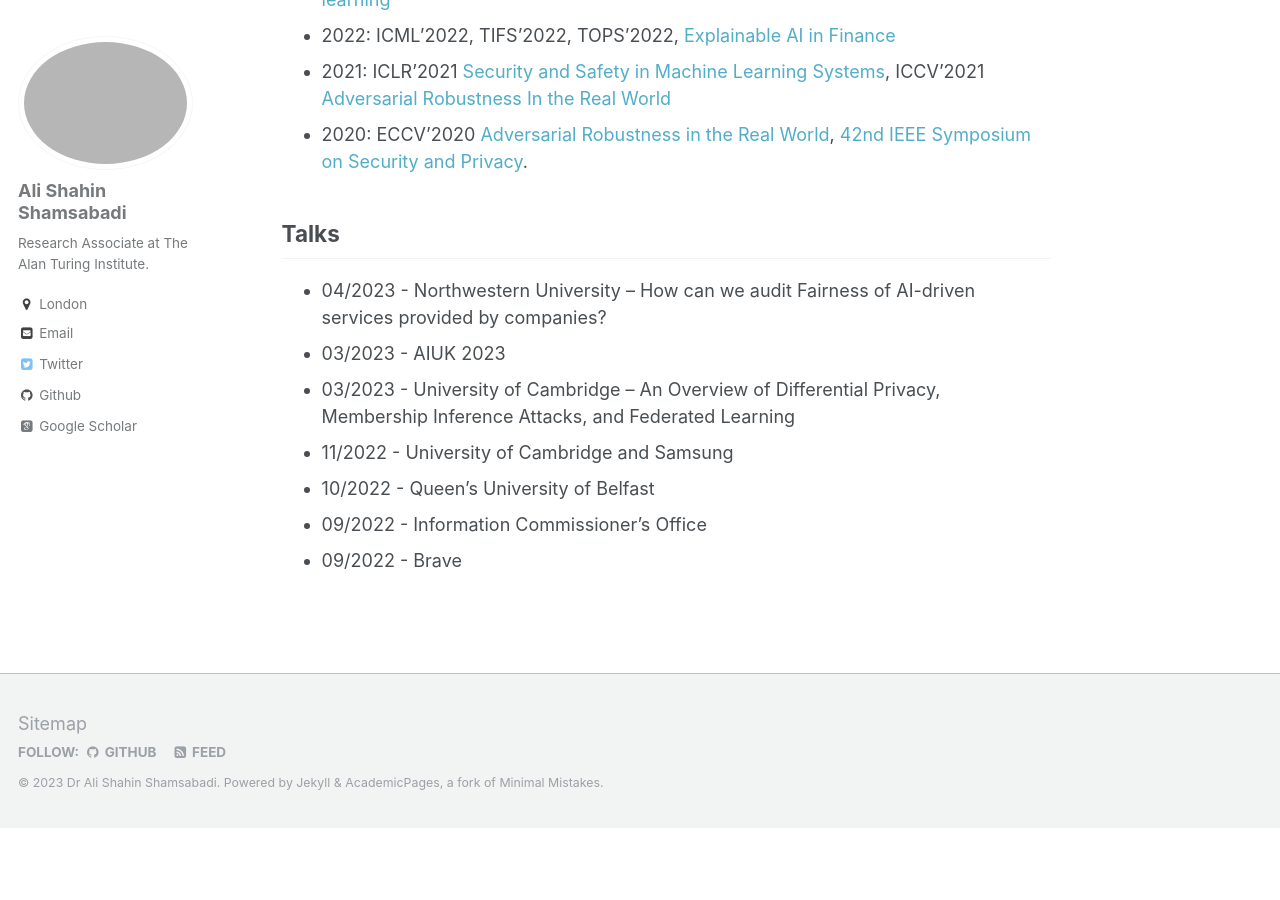
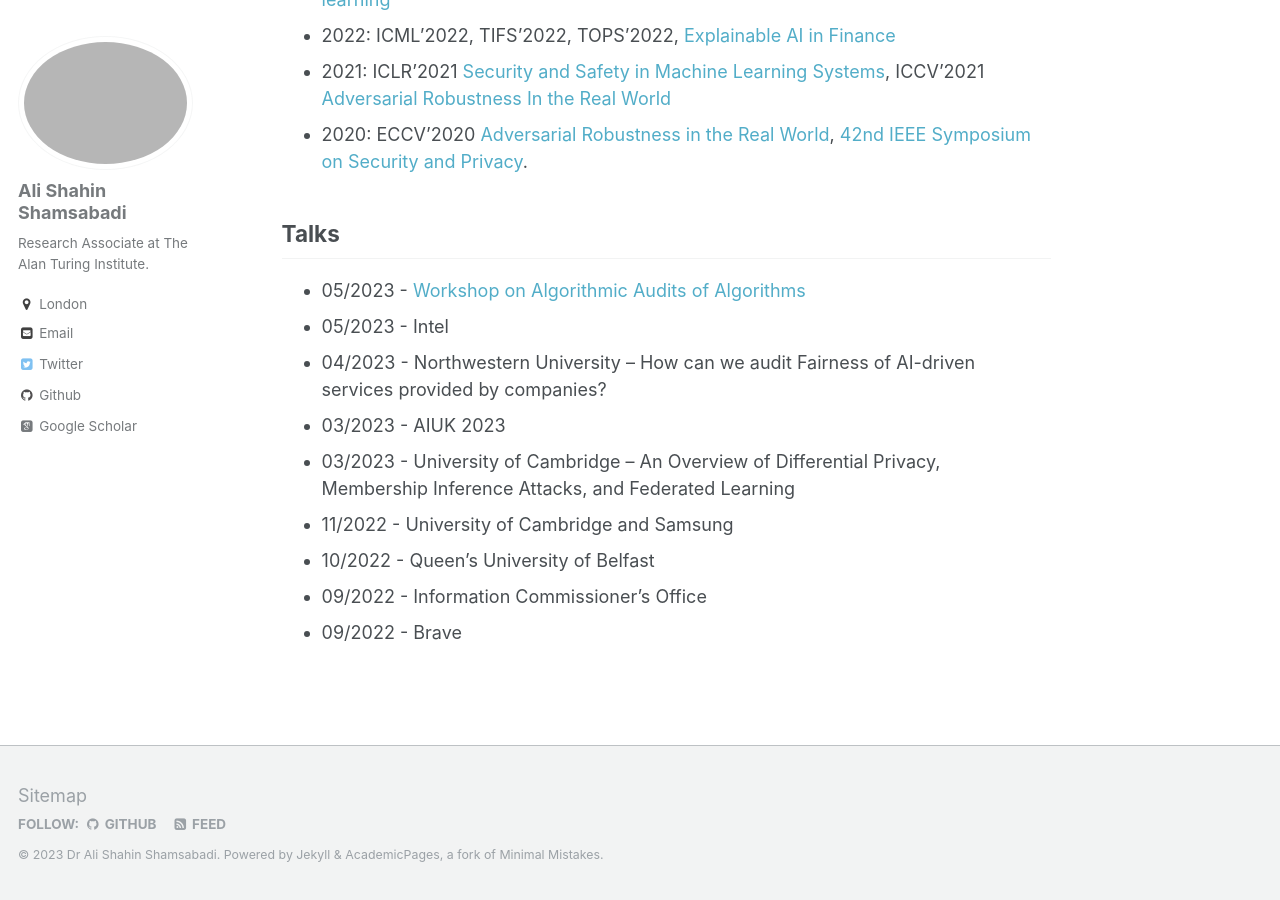
Before and after one commit to AliShahin/AliShahin.github.io, a Jekyll site: the page built from _pages/about.md, in a window 1280 px wide and 900 px high, scrolled down 3567 px. Built offline with Jekyll 4.4.1, drawn with Linux system fonts in a browser that asks for light colours; some web fonts are replaced; before the commit the page ends 4395 px from its top, so only the background shows below that.

Commit message:
Update about.md

```diff
--- a/_pages/about.md
+++ b/_pages/about.md
@@ -63,6 +63,8 @@ My research has been published at top-tier conferences including NeurIPS, ICLR,
 
 
 ## Talks
+- 05/2023 - [Workshop on Algorithmic Audits of Algorithms](https://algorithmic-audits.github.io)
+- 05/2023 - Intel
 - 04/2023 - Northwestern University -- How can we audit Fairness of AI-driven services provided by companies?
 - 03/2023 - AIUK 2023
 - 03/2023 - University of Cambridge -- An Overview of Differential Privacy, Membership Inference Attacks, and Federated Learning
```
